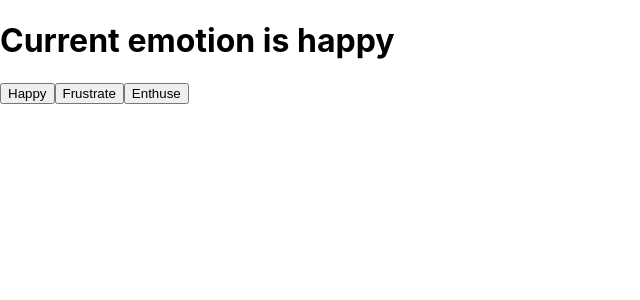
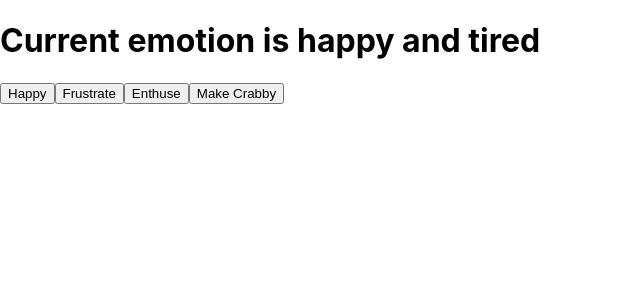
Before and after one commit to KARTIKEY16SINGH/React, a React (Create React App) app: page / in a window 1280 px wide. Shown: the top 300 px of the page, without its empty margins (0-640 px from the left). Built offline with nearby package versions, Linux system fonts and the light colour scheme.

Commit message:
[React] [Learning] Using useEffect

```diff
--- a/src/App.js
+++ b/src/App.js
@@ -1,4 +1,4 @@
-import React, { useState } from 'react';
+import React, { useState, useEffect } from 'react';
 import './App.css';
 import restaurant from "./restaurant.jpg"
 
@@ -13,13 +13,23 @@
 function App({ authorized }) {
   const [emotion, setEmotion] = useState("happy");
   console.log(emotion, setEmotion);
+  const [secondary, setSecondary] = useState("tired");
+
+  useEffect(() => {
+    console.log(`It's ${emotion} around here!`);
+  }, [emotion]);
+
+  useEffect(() => {
+    console.log(`It's ${secondary} around here!`);
+  }, [secondary]);
+
   return (
     <>
       {/* {
         authorized ? <SecretComponent /> : <RegularComponent />
       } */}
 
-      <h1>Current emotion is {emotion}</h1>
+      <h1>Current emotion is {emotion} and {secondary}</h1>
       <button onClick={() => setEmotion("happy")}>
         Happy
       </button>
@@ -28,6 +38,9 @@
       </button>
       <button onClick={() => setEmotion("enthusiastic")}>
         Enthuse
+      </button>
+      <button onClick={() => setSecondary("crabby")}>
+        Make Crabby
       </button>
     </>
   );
```
